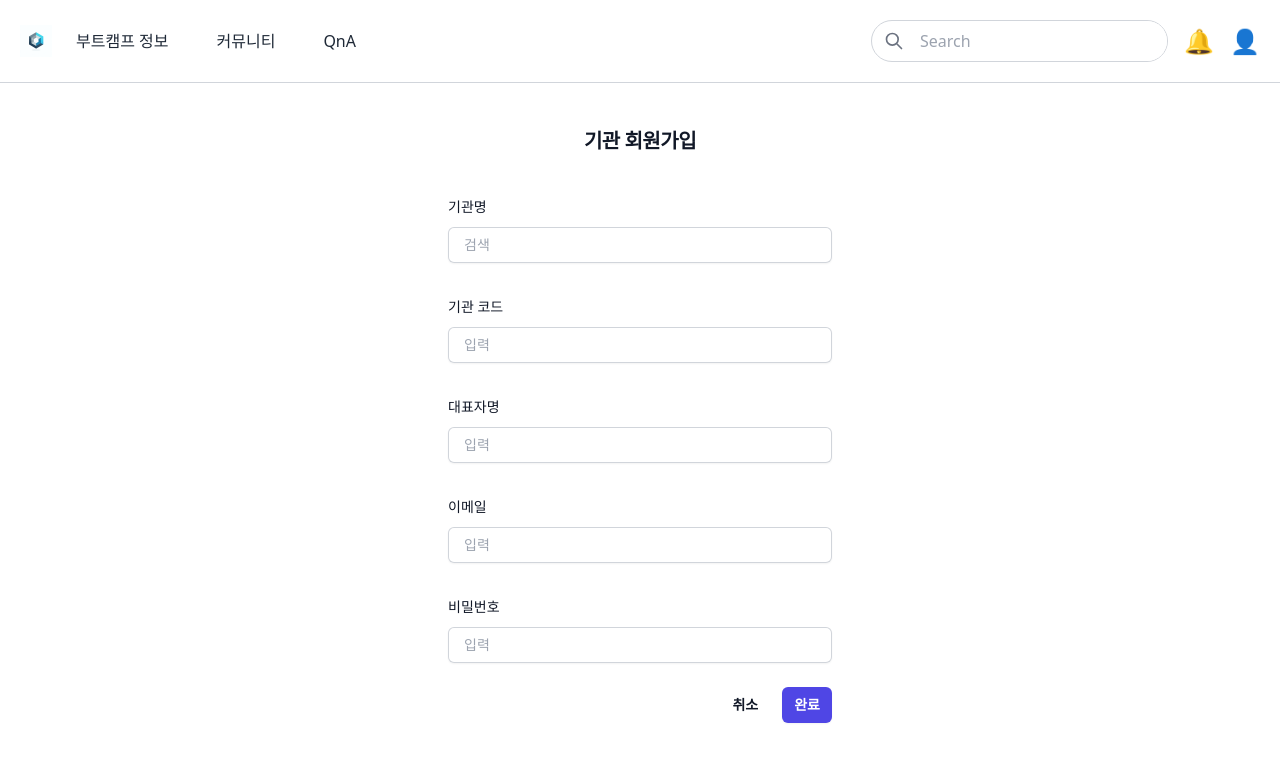
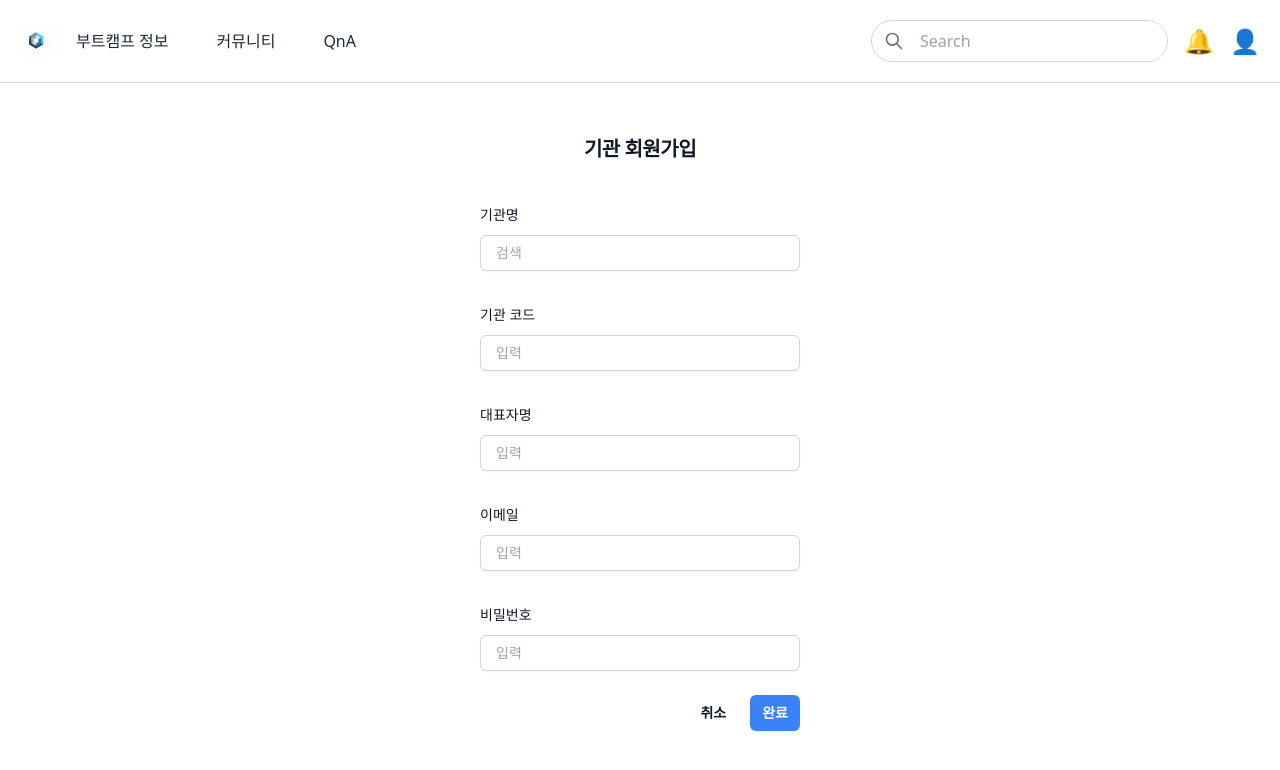
Before and after one commit to AI-x-optional/FE, a Next.js app: page /institution/signup in a window 1280 px wide. Shown: the top 770 px of the page. Built offline with nearby package versions, Linux system fonts and the light colour scheme.

Commit message:
Feat: link 연결

```diff
--- a/app/institution/login/page.js
+++ b/app/institution/login/page.js
@@ -1,5 +1,6 @@
 "use client"
 
+import Link from "next/link";
 import { useRouter } from "next/navigation";
 
 export default function Login() {
@@ -24,10 +25,6 @@
 
             <div className="flex min-h-full flex-1 flex-col justify-center px-6 py-12 lg:px-8">
                 <div className="sm:mx-auto sm:w-full sm:max-w-sm">
-                    {/* <img
-                        className="mx-auto h-10 w-auto"
-                        src="/images/hello.png"
-                    /> */}
                     <h2 className="mt-10 text-center text-2xl font-bold leading-9 tracking-tight text-gray-900  h-10">
                         기관 로그인
                     </h2>
@@ -84,9 +81,9 @@
 
                     <p className="mt-10 text-center text-sm text-gray-500">
                         회원이 아니신가요? {' '}
-                        <a href="/#" className="font-semibold leading-6 text-blue-500 hover:text-blue-500">
+                        <Link href="/institution/signup" className="font-semibold leading-6 text-blue-500 hover:text-blue-500">
                             회원가입
-                        </a>
+                        </Link>
                     </p>
                 </div>
             </div>
--- a/app/institution/signup/page.js
+++ b/app/institution/signup/page.js
@@ -24,8 +24,8 @@
     }
 
     return (<>
-        <div className="sm:mx-auto sm:w-full sm:max-w-sm">
-            <h2 className="mt-10 text-center text-xl font-bold leading-9 tracking-tight text-gray-900  h-8">
+        <div className="sm:mx-auto sm:w-full sm:max-w-sm px-6 py-12 lg:px-8">
+            <h2 className="text-center text-xl font-bold leading-9 tracking-tight text-gray-900  h-8">
                 기관 회원가입
             </h2>
             <form onSubmit={onSubmitHandler}>
@@ -87,16 +87,17 @@
                 </div>
 
                 {/* 취소, 완료 버튼 영역 */}
-                <div className="mt-6 flex items-center justify-end gap-x-6">
+                <div className="my-6 flex items-center justify-end gap-x-6">
                     <button
                         type="button"
                         className="text-sm font-semibold leading-6 text-gray-900"
+                        onClick={()=>{router.push('/institution')}}
                     >
                         취소
                     </button>
                     <button
                         type="submit"
-                        className="rounded-md bg-indigo-600 px-3 py-2 text-sm font-semibold text-white shadow-sm hover:bg-indigo-500 focus-visible:outline focus-visible:outline-2 focus-visible:outline-offset-2 focus-visible:outline-indigo-600"
+                        className="rounded-md bg-blue-500 px-3 py-2 text-sm font-semibold text-white shadow-sm hover:bg-blue-400 focus-visible:outline focus-visible:outline-2 focus-visible:outline-offset-2 focus-visible:outline-blue-500"
                     >
                         완료
                     </button>
```
